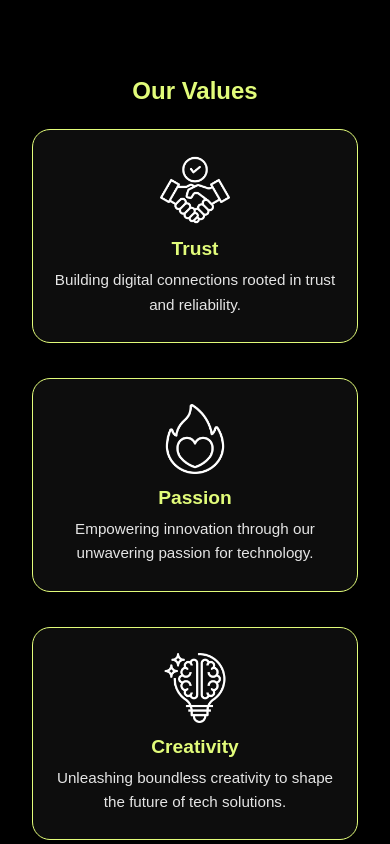
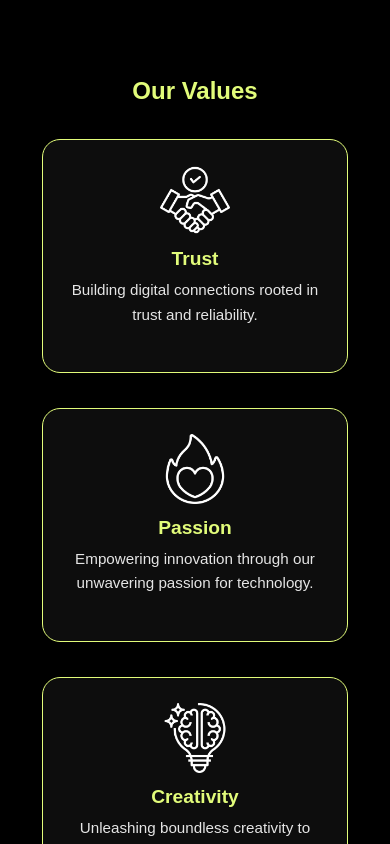
Before and after one commit to Zeeshanprojects/Corebizlabs, a React (Vite) app in the folder corebizlabs/: page /about in a window 390 px wide. Shown: the part 1660-2504 px from the top of the page. Built offline with nearby package versions, Linux system fonts and the light colour scheme; a web font is replaced by a local one.

Commit message:
updated-code

```diff
--- a/corebizlabs/src/Pages/About.css
+++ b/corebizlabs/src/Pages/About.css
@@ -48,3 +48,11 @@
   line-height: 1.6;
   margin: 0;
 }
+@media (max-width:576px) {
+  .value-box {
+  background: rgba(255, 255, 255, 0.05);
+  border: 1px solid #e2fc7a;
+  padding: 25px 18px;
+margin: 10px 10px;
+}
+}
--- a/corebizlabs/src/Pages/Home.jsx
+++ b/corebizlabs/src/Pages/Home.jsx
@@ -174,7 +174,6 @@ export default function Home() {
             </div>
           </div>
 
-          {/* ✅ Stats Grid Updated to 4 Items */}
           <div className="row stats-row text-center ">
             <div className="col-sm-6 col-md-3 stat-box">
               <h2 className="stat-number">100%</h2>
@@ -190,8 +189,6 @@ export default function Home() {
               <h2 className="stat-number">50+</h2>
               <h5 className="stat-title">Successful Projects</h5>
             </div>
-
-            {/* ✅ Newly added stat below */}
             <div className="col-sm-6 col-md-3 stat-box">
               <h2 className="stat-number">15+</h2>
               <h5 className="stat-title">Industry Experts</h5>
```
